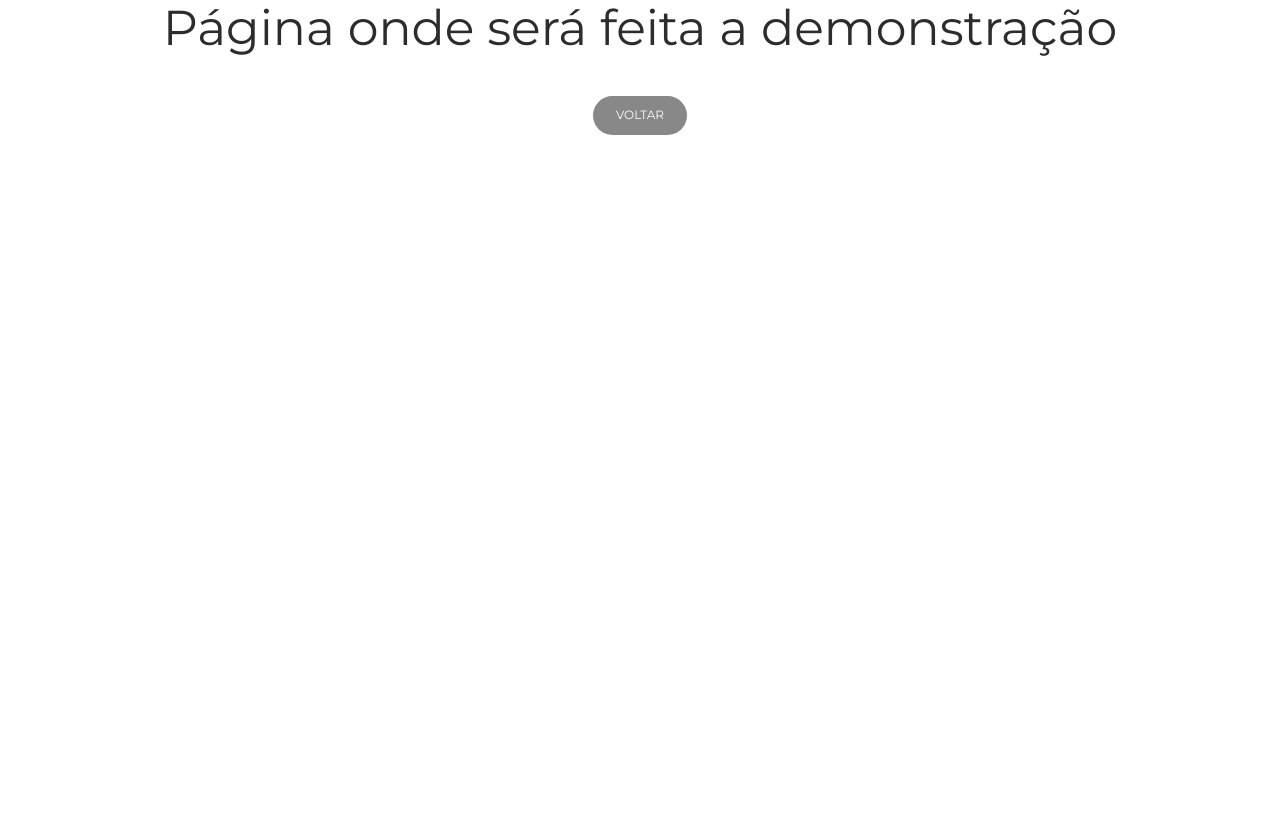
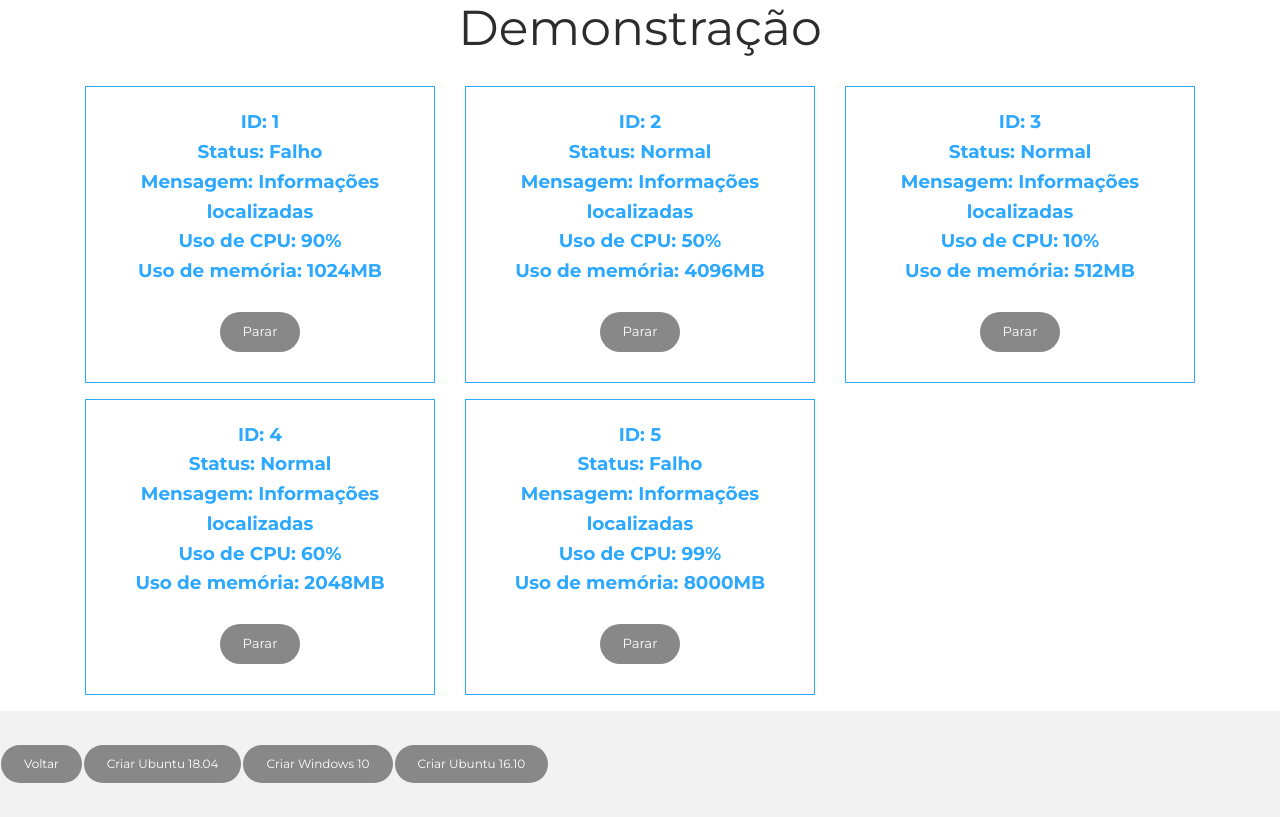
Before and after one commit to joaodos3v/gerenciadocker, a React (Create React App) app in the folder front/: page /demonstration in a window 1280 px wide. Built offline with nearby package versions, Linux system fonts and the light colour scheme.

Commit message:
[Front] Modifcações na tela de demonstração

```diff
--- a/front/src/Demonstration.js
+++ b/front/src/Demonstration.js
@@ -1,22 +1,168 @@
-import React from 'react';
+import React, { useState, useEffect } from 'react';
 import { Link } from 'react-router-dom';
 
 // reactstrap components
-import { Button } from "reactstrap";
+import {
+  Button,
+  Container,
+  Row,
+  Col
+} from "reactstrap";
 
-class Sobre extends React.Component {
-  render() {
-    return (
+function Demonstration() {
+  const [maquinas, setMaquinas] = useState([]);
+
+  useEffect(() => {
+    const maquinasNovas = [
+      {
+        id: "1",
+        status: 0,
+        mensagem: "Informações localizadas",
+        cpu: "90%",
+        ram: "1024MB"
+      },
+      {
+        id: "2",
+        status: 1,
+        mensagem: "Informações localizadas",
+        cpu: "50%",
+        ram: "4096MB"
+      },
+      {
+        id: "3",
+        status: 1,
+        mensagem: "Informações localizadas",
+        cpu: "10%",
+        ram: "512MB"
+      },
+      {
+        id: "4",
+        status: 1,
+        mensagem: "Informações localizadas",
+        cpu: "60%",
+        ram: "2048MB"
+      },
+      {
+        id: "5",
+        status: 0,
+        mensagem: "Informações localizadas",
+        cpu: "99%",
+        ram: "8000MB"
+      }];
+    // fetch('localhost:5000/container/lista')
+    // .then(response => response.json())
+    // .then(json => setMaquinas(json))
+    setMaquinas(maquinasNovas);
+
+    // const intervalId = setInterval(() => {
+    //   atualizaMaquinas();
+    // }, 5000);
+
+    // return () => {
+    //   clearInterval(intervalId);
+    // };
+
+  }, []);
+
+  const atualizaMaquinas = () => {
+    // const maquinasNovas = maquinas.map(maquina => {
+    //     fetch('localhost:5000/container/consultar/'+maquina.id)
+    //     .then(response => response.json())
+    //     .then(json => maquina = json)
+    //     return maquina
+    // })
+
+  }
+
+  const handleCriarClick = (distroMaquina, versaoMaquina) => {
+    console.log("Distro: " + distroMaquina + ", Versão: " + versaoMaquina);
+
+    // let resposta = {};
+    // fetch('localhost:5000/container/iniciar', {
+    //   method: 'POST',
+    //   headers: {
+    //     'Accept': 'application/json',
+    //     'Content-Type': 'application/json',
+    //   },
+    //   body: JSON.stringify({
+    //     distro: {distroMaquina},
+    //     versao: {versaoMaquina},
+    //   })
+    // })
+    // .then(response => response.json())
+    // .then(json => resposta = json);
+
+
+  }
+
+  const handlePararClick = (containerId) => {
+    console.log("Parar container: " + containerId);
+    // let resposta = {};
+    // fetch('localhost:5000/container/parar', {
+    //   method: 'POST',
+    //   headers: {
+    //     'Accept': 'application/json',
+    //     'Content-Type': 'application/json',
+    //   },
+    //   body: JSON.stringify({
+    //     container_id: containerId,
+    //   })
+    // })
+    // .then(response => response.json())
+    // .then(json => resposta = json);
+  }
+
+  return (
+    <>
       <div className="text-center">
-          <h1>Página onde será feita a demonstração</h1>
+        <h1>Demonstração</h1>
+      </div>
+      <div className="text-center">
+        <Container>
+          <Row>
+          {maquinas && maquinas.map(maquina => {
+            return (
+              <Col md="4" key={maquina.id}>
+                <div className="blockquote blockquote-info">
+                  <p>
+                    <span className="font-weight-bold">
+                      ID: {maquina.id}<br/>
+                      Status: {maquina.status === 1 ? 'Normal' : 'Falho'}<br/>
+                      Mensagem: {maquina.mensagem}<br/>
+                      Uso de CPU: {maquina.cpu}<br/>
+                      Uso de memória: {maquina.ram}
+                    </span>
+                  </p>
+                  <Button className="btn-round" color="secondary" onClick={() => handlePararClick(maquina.id)}>
+                    Parar
+                  </Button>
+                </div>
+              </Col>
+            )
+          })}
+          </Row>
+        </Container>
+      </div>
+      <footer className="footer footer-default">
+        <div >
           <Link to="/">
             <Button className="btn-round" color="secondary">
-              VOLTAR
+              Voltar
             </Button>
           </Link>
-      </div>
-    );
-  }
+          <Button className="btn-round" color="secondary" onClick={() => handleCriarClick("ubuntu", "18.04")}>
+            Criar Ubuntu 18.04
+          </Button>
+          <Button className="btn-round" color="secondary" onClick={() => handleCriarClick("win", "10")}>
+            Criar Windows 10
+          </Button>
+          <Button className="btn-round" color="secondary" onClick={() => handleCriarClick("ubuntu", "16.10")}>
+            Criar Ubuntu 16.10
+          </Button>
+        </div>
+      </footer>
+    </>
+  );
 }
 
-export default Sobre;
+export default Demonstration;
```
